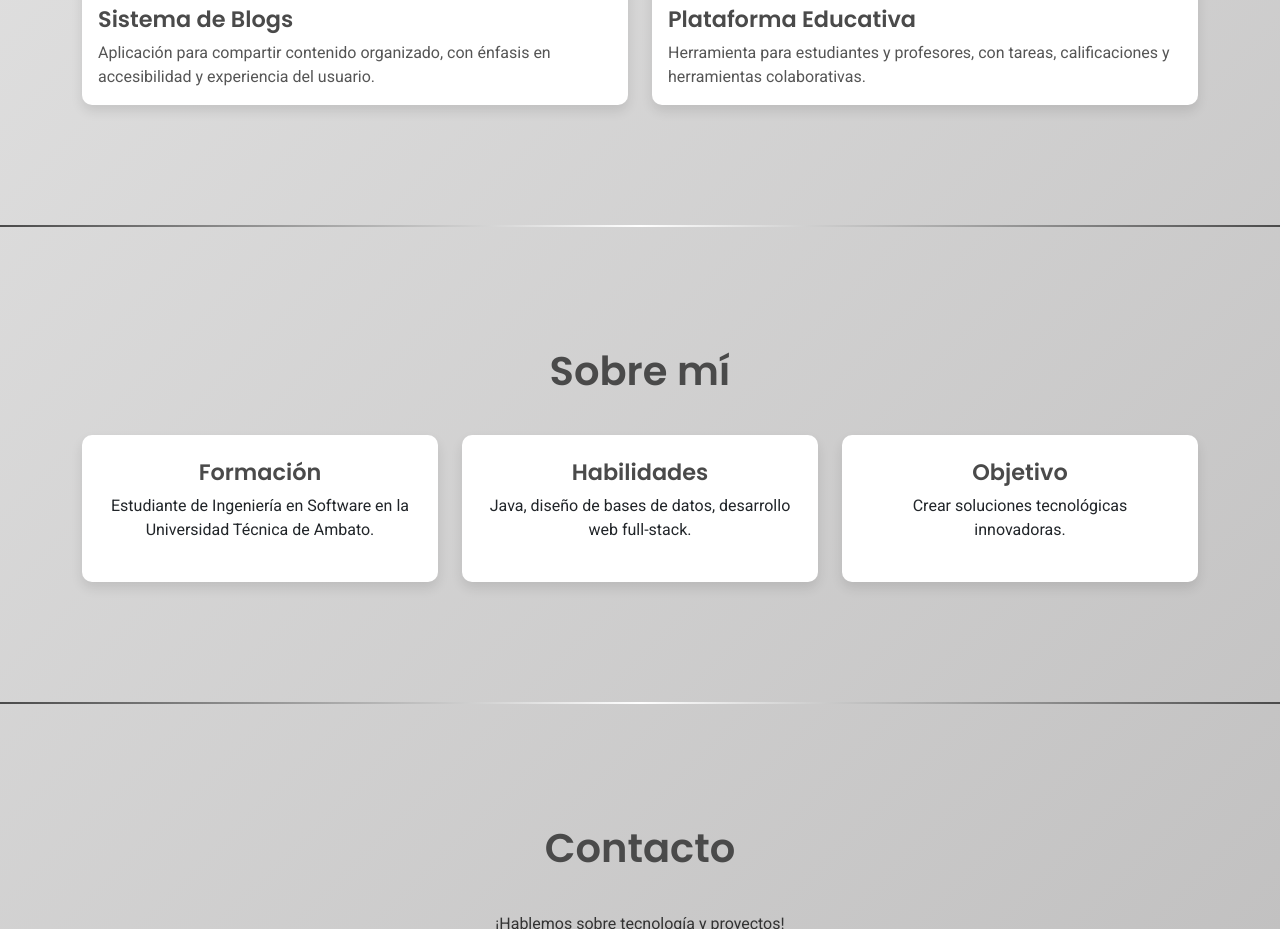
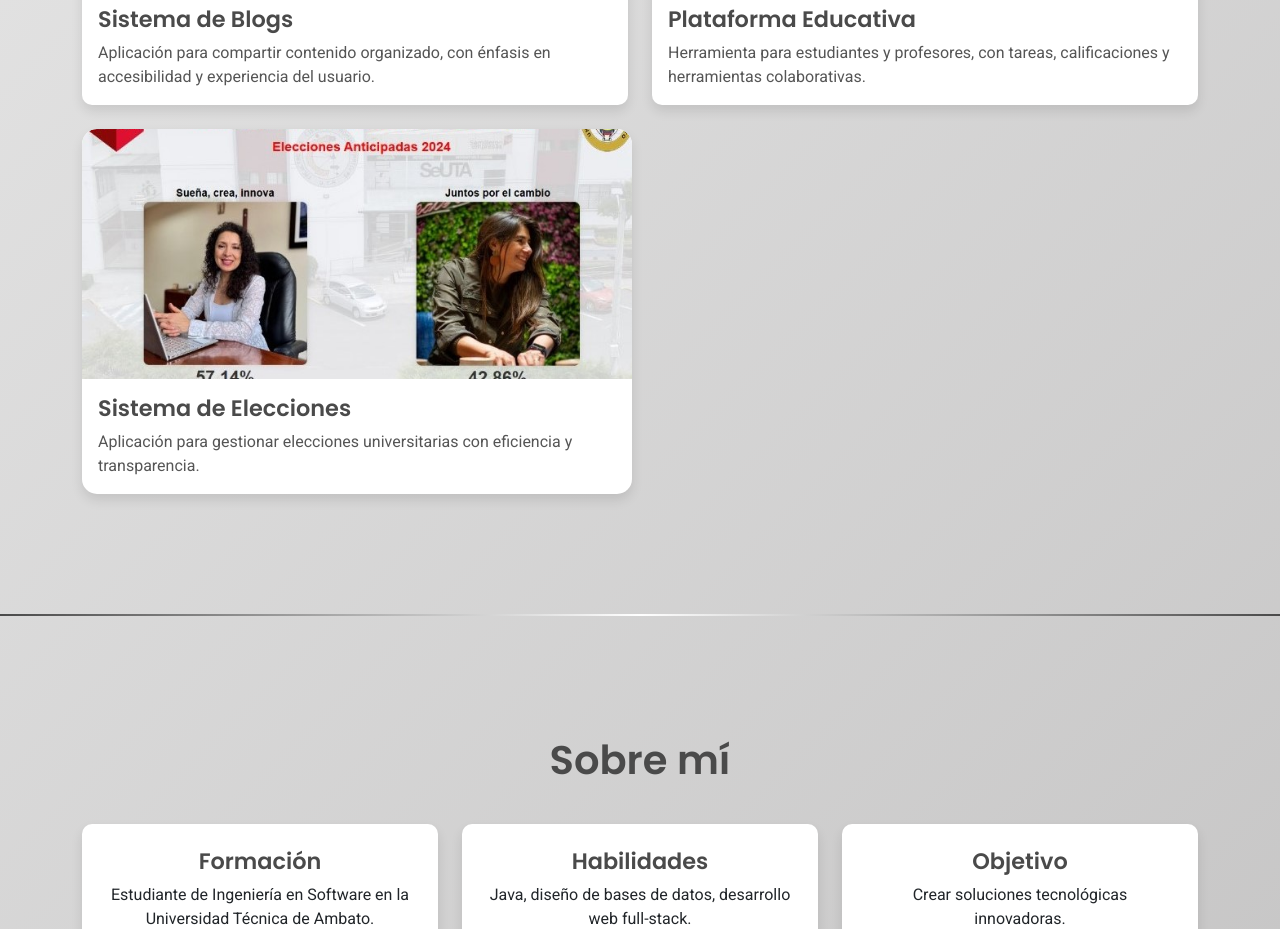
Before and after one commit to SebastianOrtiz2004/SebastianOrtiz20004.github.io, a plain HTML site: page index.html in a window 1280 px wide. Shown: the part 1240-2169 px from the top of the page. Drawn offline with nearby package versions, Linux system fonts and the light colour scheme.

Commit message:
Se agregó otra tarjeta para la presentación de otro proyecto realizado con su imagen

```diff
--- a/index.html
+++ b/index.html
@@ -146,7 +146,24 @@
             padding: 20px;
             margin-top: 40px;
         }
+
+        .custom-election-card {
+    width: 200%; /* Ajusta el ancho de la tarjeta */
+    max-width: 550px; /* Establece un ancho máximo si es necesario */
+    height: auto; /* Altura adaptable */
+    margin: auto; /* Centra la tarjeta dentro de su contenedor */
+    border-radius: 15px; /* Opcional: mayor curvatura para estética */
+}
+
+.custom-election-card img {
+    height: 250px; /* Ajusta la altura específica de la imagen */
+    object-fit: cover; /* Muestra la imagen completa proporcionalmente */
+    border-top-left-radius: 15px;
+    border-top-right-radius: 15px;
+}
+
     </style>
+
 </head>
 <body>
     <!-- Navbar -->
@@ -199,6 +216,16 @@
                     </div>
                 </div>
             </div>
+            <div class="col-md-6">
+                <div class="card custom-election-card">
+                    <img src="Img/elecciones_uta.jpeg" class="card-img-top" alt="Sistema de Elecciones">
+                    <div class="card-body">
+                        <h5 class="card-title">Sistema de Elecciones</h5>
+                        <p class="card-text">Aplicación para gestionar elecciones universitarias con eficiencia y transparencia.</p>
+                    </div>
+                </div>
+            </div>
+
         </div>
     </div>
 </section>
```
Also changed, not shown: Img/elecciones_uta.jpeg (added).
